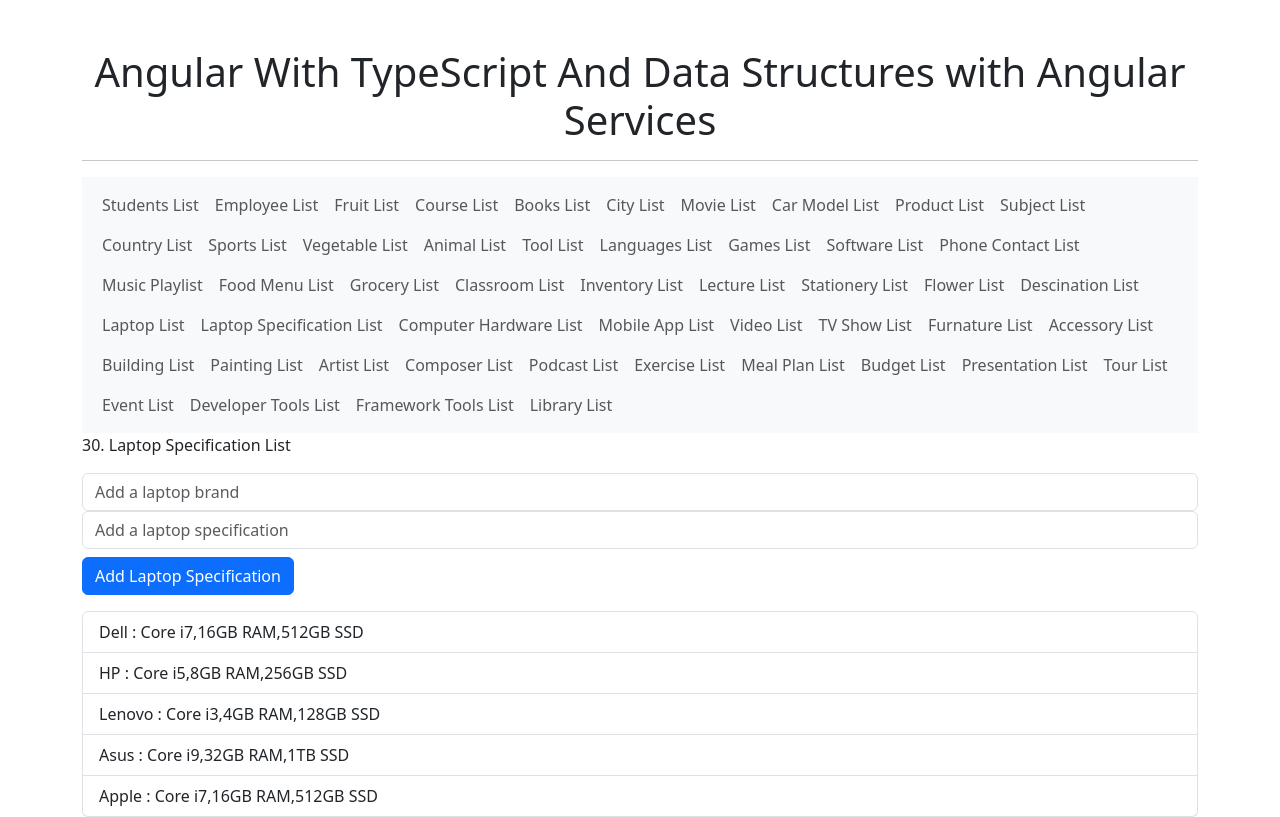
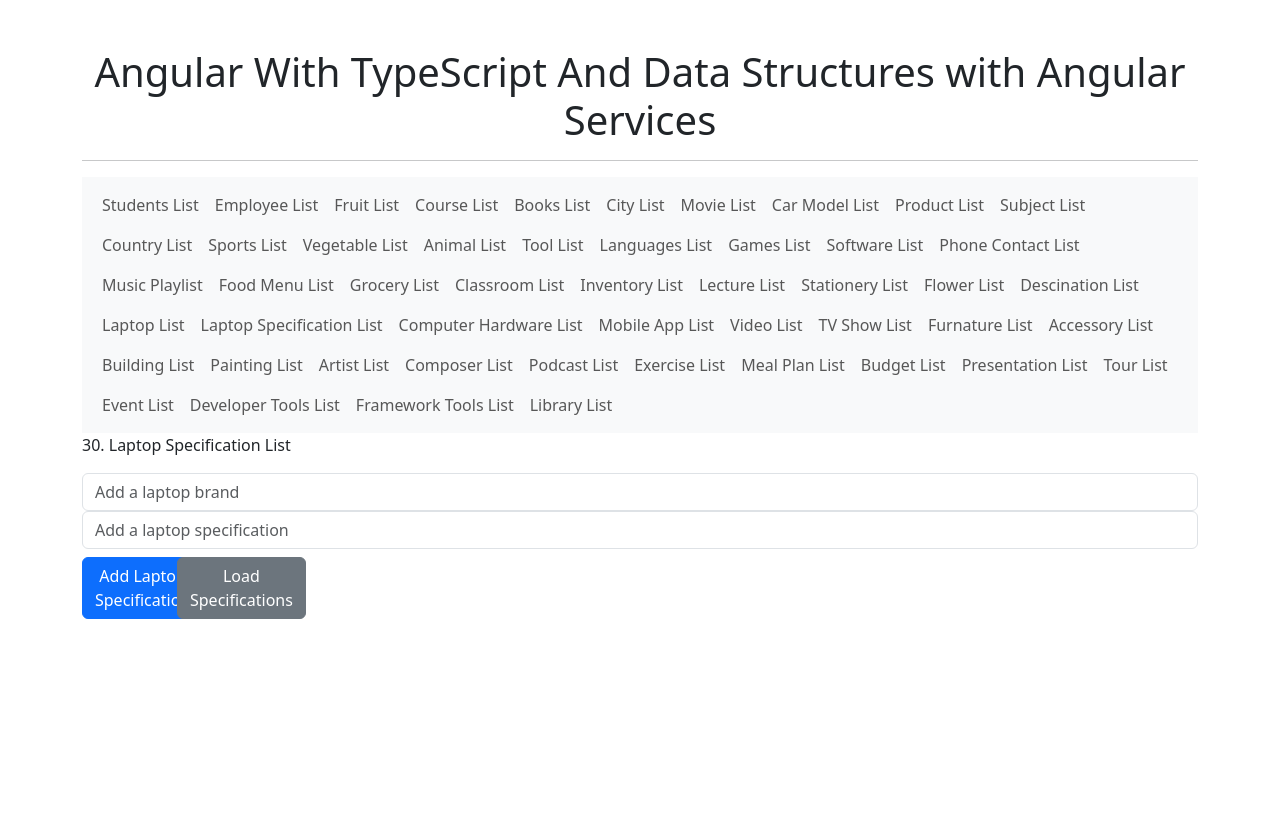
Before and after one commit to muningg/Angular_With_TypeScript_And_Data_Structures, an Angular app: page /laptop-specs-list in a window 1280 px wide. Built offline with nearby package versions, Linux system fonts and the light colour scheme.

Commit message:
feat(laptop-specifications-list-service): add service to load laptop specifications list

```diff
--- a/src/app/components/laptop-specifications-list/laptop-specifications-list.component.html
+++ b/src/app/components/laptop-specifications-list/laptop-specifications-list.component.html
@@ -1,11 +1,19 @@
 <p>30. Laptop Specification List</p>
+
 <input type="text" class="form-control" [(ngModel)]="newLaptop" placeholder="Add a laptop brand" />
 <input type="text" class="form-control" [(ngModel)]="newSpecification" placeholder="Add a laptop specification" />
 
-<button class="btn btn-primary mt-2" (click)="addLaptopSpecification()">Add Laptop Specification</button>
+<div class="row">
+  <div class="col-sm-1">
+    <button class="btn btn-primary mt-2" (click)="addLaptopSpecification()">Add Laptop Specification</button>
+  </div>
+  <div class="col-sm-1">
+    <button class="btn btn-secondary mt-2" (click)="provideSpecificationsList()">Load Specifications</button>
+  </div>
+</div>
 
 <ul class="mt-3 list-group">
   <li class="list-group-item" *ngFor="let laptop of laptops">
-    {{laptop.brand}} : {{laptop.specifications}}
+    {{ laptop.brand }} : {{ laptop.specifications.join(', ') }}
   </li>
 </ul>
--- a/src/app/components/laptop-specifications-list/laptop-specifications-list.component.ts
+++ b/src/app/components/laptop-specifications-list/laptop-specifications-list.component.ts
@@ -1,30 +1,38 @@
 import { Component } from '@angular/core';
+import { LaptopSpecificationsListService } from './laptop-specifications-list.service';
+
+// Define the Laptop interface
+interface Laptop {
+  brand: string;
+  specifications: string[];
+}
 
 @Component({
   selector: 'app-laptop-specifications-list',
   templateUrl: './laptop-specifications-list.component.html',
-  styleUrl: './laptop-specifications-list.component.css'
+  styleUrls: ['./laptop-specifications-list.component.css']
 })
 export class LaptopSpecificationsListComponent {
-  laptops = [
-    { brand: 'Dell', specifications: ['Core i7', '16GB RAM', '512GB SSD'] },
-    { brand: 'HP', specifications: ['Core i5', '8GB RAM', '256GB SSD'] },
-    { brand: 'Lenovo', specifications: ['Core i3', '4GB RAM', '128GB SSD'] },
-    { brand: 'Asus', specifications: ['Core i9', '32GB RAM', '1TB SSD'] },
-    { brand: 'Apple', specifications: ['Core i7', '16GB RAM', '512GB SSD'] }
-  ];
+
+  laptops: Laptop[] = [];
   newLaptop: string = '';
   newSpecification: string = '';
 
+  constructor(private laptopSpecificationsListService: LaptopSpecificationsListService) {}
+
+  provideSpecificationsList() {
+    this.laptops = this.laptopSpecificationsListService.loadLaptops();
+  }
+
   addLaptopSpecification() {
-    if (this.newSpecification.trim()) {
-      this.laptops.push({
+    if (this.newLaptop.trim() && this.newSpecification.trim()) {
+      const newLaptop: Laptop = {
         brand: this.newLaptop,
         specifications: [this.newSpecification]
-      });
+      };
+      this.laptopSpecificationsListService.addLaptop(newLaptop);
       this.newLaptop = '';
       this.newSpecification = '';
     }
   }
-
 }
--- /dev/null
+++ b/src/app/components/laptop-specifications-list/laptop-specifications-list.service.ts
@@ -0,0 +1,29 @@
+import { Injectable } from '@angular/core';
+
+// Define the Laptop interface
+interface Laptop {
+  brand: string;
+  specifications: string[];
+}
+
+@Injectable({
+  providedIn: 'root'
+})
+export class LaptopSpecificationsListService {
+
+  private laptops: Laptop[] = [
+    { brand: 'Dell', specifications: ['Core i7', '16GB RAM', '512GB SSD'] },
+    { brand: 'HP', specifications: ['Core i5', '8GB RAM', '256GB SSD'] },
+    { brand: 'Lenovo', specifications: ['Core i3', '4GB RAM', '128GB SSD'] },
+    { brand: 'Asus', specifications: ['Core i9', '32GB RAM', '1TB SSD'] },
+    { brand: 'Apple', specifications: ['Core i7', '16GB RAM', '512GB SSD'] }
+  ];
+
+  loadLaptops() {
+    return this.laptops;
+  }
+
+  addLaptop(laptop: Laptop) {
+    this.laptops.push(laptop);
+  }
+}
```
Also changed, not shown: 1 other file (tests, documents, lock files or other folders).
